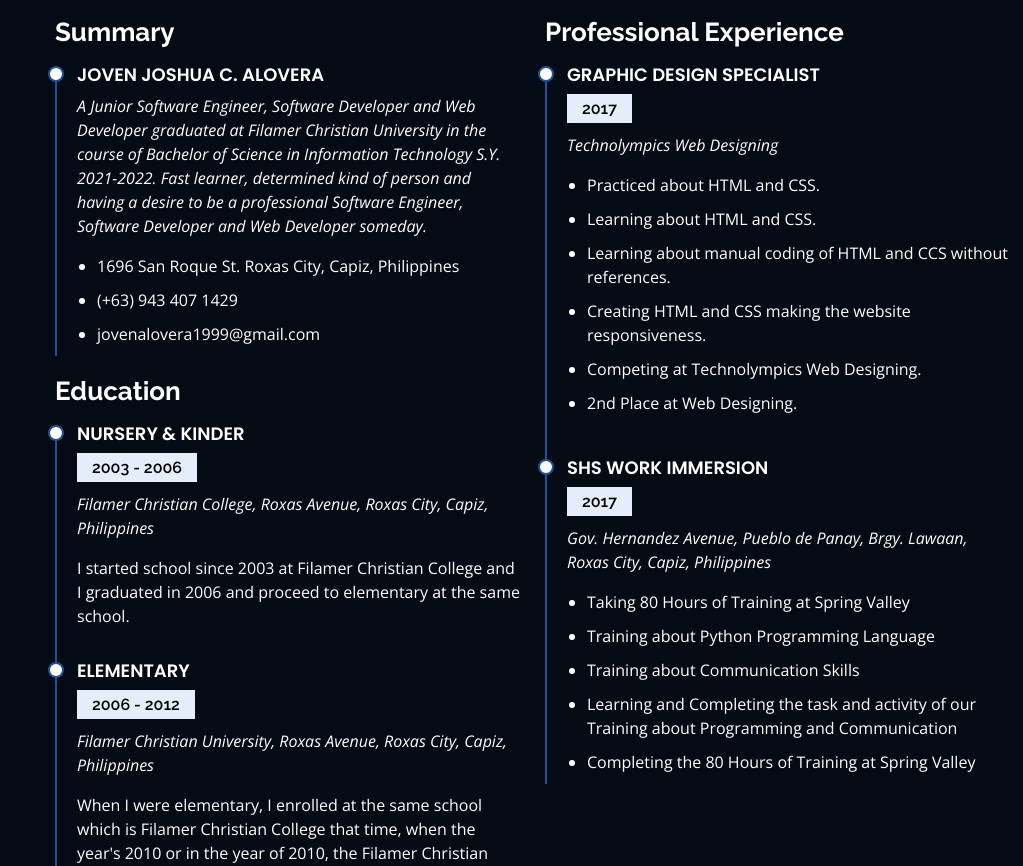
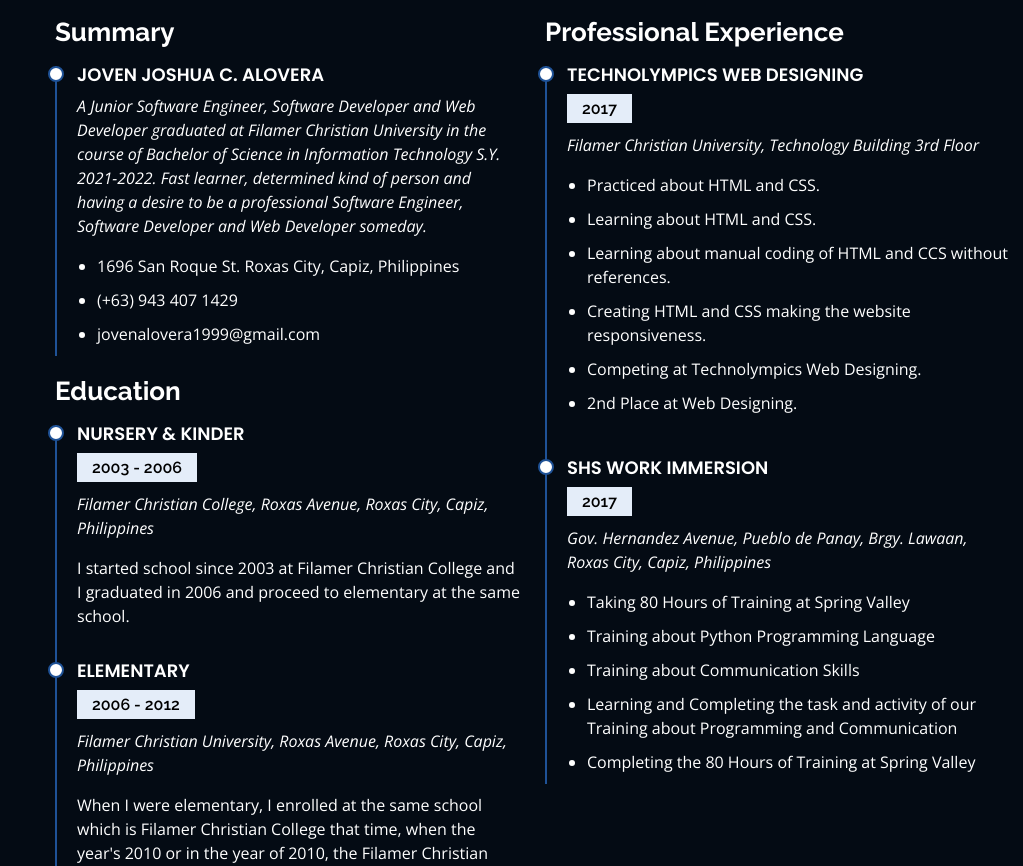
Before and after one commit to jovenalovera1999/my_profile_html, a plain HTML site: page index.html in a window 1280 px wide. Shown: the part 2239-3105 px from the top of the page, without its empty margins (257-1280 px from the left). Drawn offline with nearby package versions, Linux system fonts and the light colour scheme.

Commit message:
Title and subtitle in resume fix

```diff
--- a/index.html
+++ b/index.html
@@ -244,9 +244,9 @@
           <div class="col-lg-6" data-aos="fade-up" data-aos-delay="100">
             <h3 class="resume-title">Professional Experience</h3>
             <div class="resume-item">
-              <h4>Graphic design specialist</h4>
+              <h4>Technolympics Web Designing</h4>
               <h5>2017</h5>
-              <p><em>Technolympics Web Designing</em></p>
+              <p><em>Filamer Christian University, Technology Building 3rd Floor</em></p>
               <ul>
                 <li>Practiced about HTML and CSS.</li>
                 <li>Learning about HTML and CSS.</li>
```
